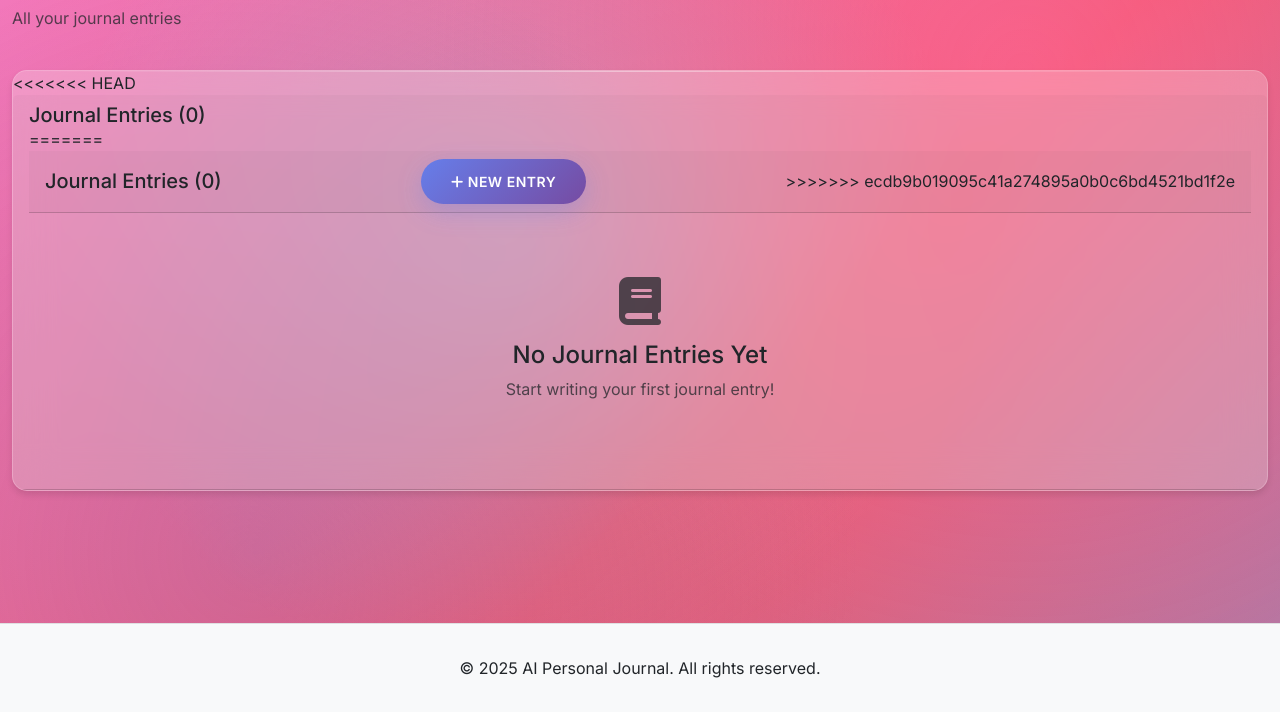
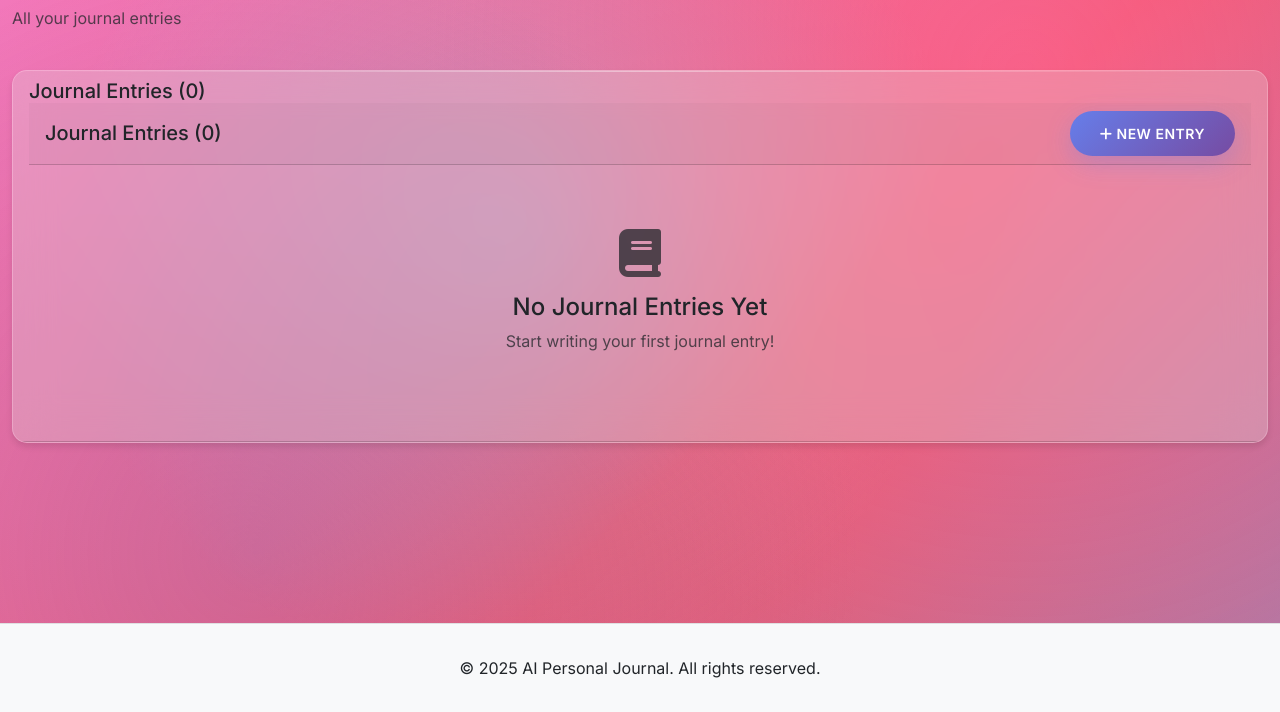
Before and after one commit to firaszn/Django-Project, a Django app: page /journals in a window 1280 px wide. Shown: the part 88-800 px from the top of the page. Run offline with Django 5.2, Linux system fonts and the light colour scheme; the visitor is signed in with stand-in values (Sample User, id 1); data that the repository does not hold is empty; parts of the project's set-up code (start-up, migrations or seed data) failed here and were passed over; some libraries are stand-ins or nearby versions.

Commit message:
Correction erreur

```diff
--- a/templates/journal/journal_detail.html
+++ b/templates/journal/journal_detail.html
@@ -7,7 +7,6 @@
     <div class="row">
         <div class="col-12">
             <!-- Back Button -->
-<<<<<<< HEAD
             <div class="mb-4">
                 <a href="{% url 'journal_list' %}" class="btn btn-outline-secondary">
                     <i class="fas fa-arrow-left me-2"></i>Back to Journals
@@ -16,7 +15,6 @@
                 <div class="d-flex justify-content-between align-items-center mb-3">
                     <a href="{% url 'goal_create' %}?journal_id={{ journal.id }}" class="btn btn-primary btn-sm">
                             <i class="fas fa-plus me-1"></i>Add New Goal
-=======
             <div class="mb-4 d-flex justify-content-between align-items-center">
                 <div>
                     <a href="{% url 'journal_list' %}" class="btn btn-outline-secondary">
@@ -36,7 +34,6 @@
                     </form>
                     <a href="{% url 'journal_delete' journal.id %}" class="btn btn-outline-danger btn-sm">
                         <i class="fas fa-trash me-1"></i>Delete
->>>>>>> ecdb9b019095c41a274895a0b0c6bd4521bd1f2e
                     </a>
                 </div>
             </div>
--- a/templates/journal/journal_list.html
+++ b/templates/journal/journal_list.html
@@ -16,10 +16,9 @@
     <div class="row">
         <div class="col-12">
             <div class="card">
-<<<<<<< HEAD
                 <div class="card-header">
                     <h5 class="card-title mb-0">Journal Entries ({{ journals.count }})</h5>
-=======
+
                 <div class="card-header d-flex justify-content-between align-items-center">
                     <h5 class="card-title mb-0">Journal Entries ({{ journals.count }})</h5>
                     <div>
@@ -27,7 +26,6 @@
                             <i class="fas fa-plus me-1"></i>New Entry
                         </a>
                     </div>
->>>>>>> ecdb9b019095c41a274895a0b0c6bd4521bd1f2e
                 </div>
                 <div class="card-body">
                     {% if journals %}
@@ -64,10 +62,9 @@
                                         {{ journal.created_at|date:"M d, Y" }}
                                     </td>
                                     <td>
-<<<<<<< HEAD
+
                                         <a href="{% url 'journal_detail' journal.id %}" class="btn btn-sm btn-outline-primary">
                                             <i class="fas fa-eye"></i> View
-=======
                                         <a href="{% url 'journal_detail' journal.id %}" class="btn btn-sm btn-outline-primary me-1">
                                             <i class="fas fa-eye"></i>
                                         </a>
@@ -82,7 +79,7 @@
                                         </form>
                                         <a href="{% url 'journal_delete' journal.id %}" class="btn btn-sm btn-outline-danger">
                                             <i class="fas fa-trash"></i>
->>>>>>> ecdb9b019095c41a274895a0b0c6bd4521bd1f2e
+
                                         </a>
                                     </td>
                                 </tr>
```
Also changed, not shown: manage.py (line endings or trailing spaces).
